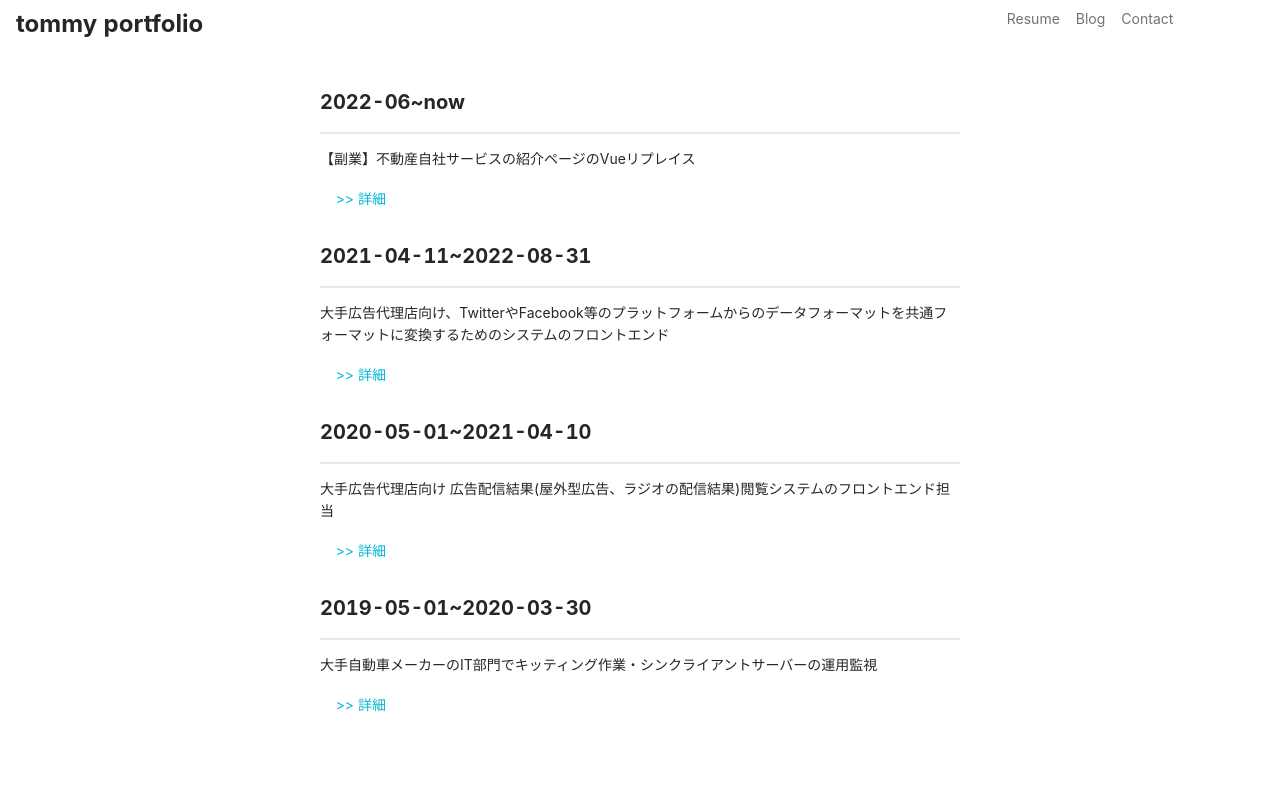
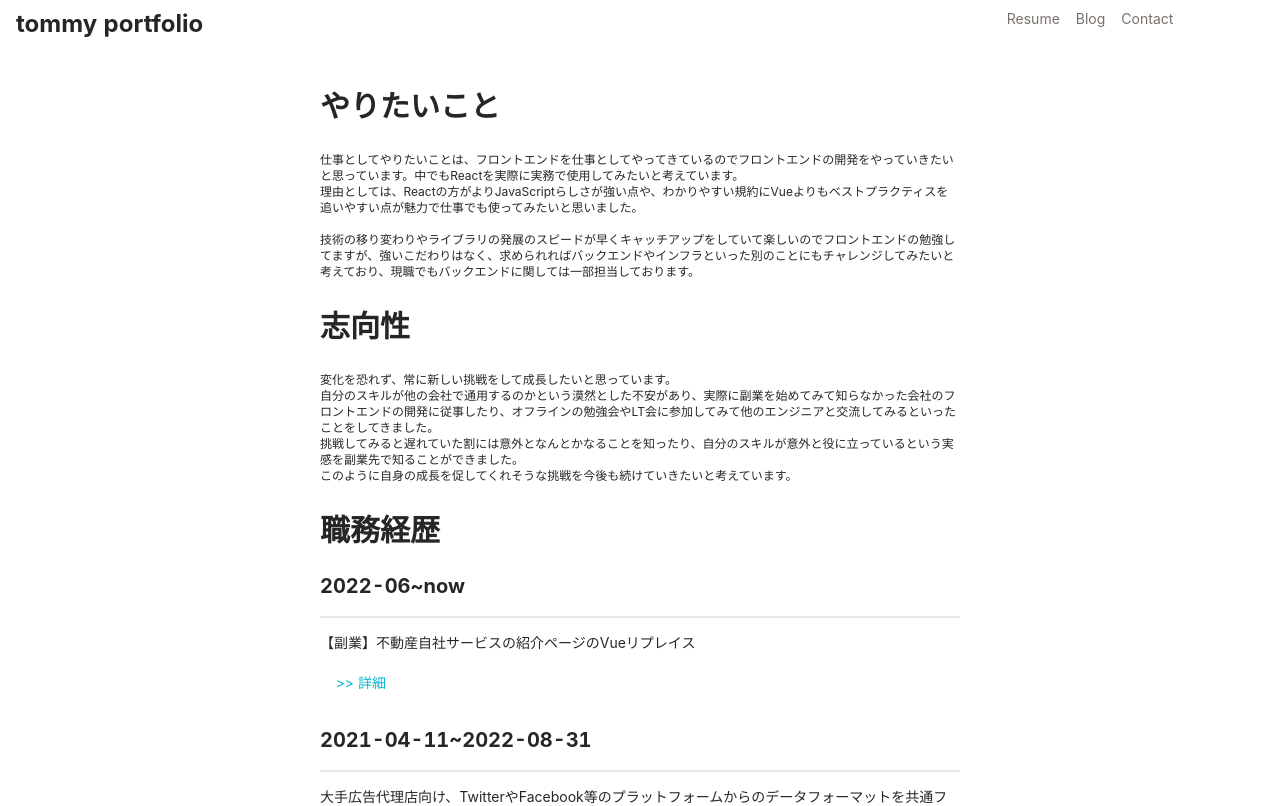
Before and after one commit to yuto-tomita/nextjs-personal-blog, a Next.js app: page /resume in a window 1280 px wide. Shown: the top 806 px of the page. Built offline with nearby package versions, Linux system fonts and the light colour scheme.

Commit message:
やりたいことや指向性を追加

```diff
--- a/pages/resume.tsx
+++ b/pages/resume.tsx
@@ -5,6 +5,7 @@ import {
   readFileFromFileName,
   parseMdFile,
 } from '@lib/MdFileOperation'
+import { Text } from '@components/ui'
 
 export async function getStaticProps() {
   const mdFileNames = getMdFileFromDir('resume')
@@ -34,6 +35,36 @@ const Resume = ({ parseMarkdownContent }: InferGetStaticPropsType<typeof getStat
   return (
     <>
       <div className="w-6/12 m-auto mt-10">
+        <Text variant="title" className="mb-6">
+          やりたいこと
+        </Text>
+
+        <p className="mb-6 text-xs">
+          仕事としてやりたいことは、フロントエンドを仕事としてやってきているのでフロントエンドの開発をやっていきたいと思っています。中でもReactを実際に実務で使用してみたいと考えています。
+          <br />
+          理由としては、Reactの方がよりJavaScriptらしさが強い点や、わかりやすい規約にVueよりもベストプラクティスを追いやすい点が魅力で仕事でも使ってみたいと思いました。
+          <br />
+          <br />
+          技術の移り変わりやライブラリの発展のスピードが早くキャッチアップをしていて楽しいのでフロントエンドの勉強してますが、強いこだわりはなく、求められればバックエンドやインフラといった別のことにもチャレンジしてみたいと考えており、現職でもバックエンドに関しては一部担当しております。
+        </p>
+
+        <Text variant="title" className="mb-6">
+          志向性
+        </Text>
+
+        <p className="mb-6 text-xs">
+          変化を恐れず、常に新しい挑戦をして成長したいと思っています。
+          <br />
+          自分のスキルが他の会社で通用するのかという漠然とした不安があり、実際に副業を始めてみて知らなかった会社のフロントエンドの開発に従事したり、オフラインの勉強会やLT会に参加してみて他のエンジニアと交流してみるといったことをしてきました。
+          <br />
+          挑戦してみると遅れていた割には意外となんとかなることを知ったり、自分のスキルが意外と役に立っているという実感を副業先で知ることができました。
+          <br />
+          このように自身の成長を促してくれそうな挑戦を今後も続けていきたいと考えています。
+        </p>
+
+        <Text variant="title" className="mb-6">
+          職務経歴
+        </Text>
         {
           parseMarkdownContent.map((val, index) => {
             return (
```
